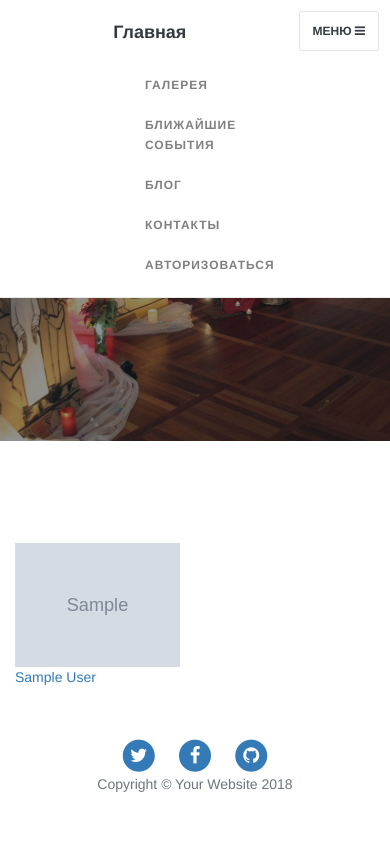
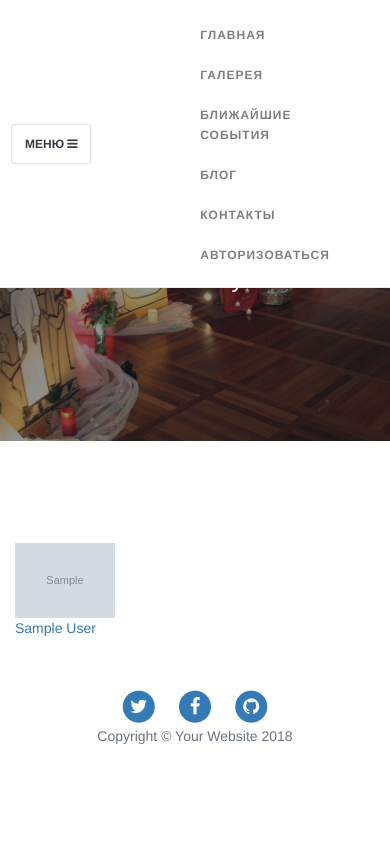
Before and after one commit to 3ypup/kosmalager.ru, a Rails app: page /albums in a window 390 px wide, after a click on "МЕНЮ". Run offline with Rails 7, Linux system fonts and the light colour scheme; tables that the repository leaves empty hold one stand-in row (values such as "Sample post"); parts of the project's set-up code (start-up, migrations or seed data) failed here and were passed over; some libraries are stand-ins or nearby versions.

Commit message:
gallery stylefix

```diff
--- a/app/controllers/albums_controller.rb
+++ b/app/controllers/albums_controller.rb
@@ -41,6 +41,7 @@ def create
 
 def show
 @album = Album.find(params[:id])
+
 @bckg = @album.image
 
 @title = @album.title
@@ -51,9 +52,7 @@ def show
 
 end
 
-def edit
 
-end
 
 def destroy
   @album = Album.find(params[:id])
@@ -71,22 +70,8 @@ def destroy
 
 end
 
-  def edit
-      @album = Article.find(params[:id])
-  end
 
 
-def update
-
-  @album = Album.find(params[:id])
-     if  @album.update(album_params)
-        redirect_to @album
-
-      else
-        render action: 'edit'
-      end
-
-end
 
 def album_params
     params.require(:album).permit(:author, :content, :title, :image,  {pics: []})
--- a/app/views/albums/index.html.erb
+++ b/app/views/albums/index.html.erb
@@ -25,7 +25,7 @@
 <% @albums.reverse_each  do |album|%>
     <div class="row">
 
-        <div> <a href = <%=album_url(album.id)%> class="col-md-3 col-sm-4 col-xs-6"><img class="img-responsive" src= <%=album.image%> /><p2> <%=album.author%></p2></a></div>
+        <div> <a href = <%=album_url(album.id)%> class="col-md-8 col-sm-4 col-xs-4"><img class="img-responsive" src= <%=album.image%> /><p2> <%=album.author%></p2></a></div>
 
 
 
--- a/app/views/layouts/application.html.erb
+++ b/app/views/layouts/application.html.erb
@@ -28,12 +28,6 @@
 
 <!--CleanBlog-->
 
- <!-- Bootstrap core JavaScript -->
-    <script src="/vendor/jquery/jquery.min.js"></script>
-    <script src="/vendor/bootstrap/js/bootstrap.bundle.min.js"></script>
-
-    <!-- Custom scripts for this template -->
-    <script src="/js/clean-blog.min.js"></script>
 
 
 
@@ -42,10 +36,10 @@
     <meta name="description" content="">
     <meta name="author" content="">
 
-    <title>Clean Blog - Start Bootstrap Theme</title>
+
 
     <!-- Bootstrap core CSS -->
-    <link href="/vendor/bootstrap/css/bootstrap.min.css" rel="stylesheet">
+    <link href="/vendor/bootstrap/css/bootstrap.css" rel="stylesheet">
 
     <!-- Custom fonts for this template -->
     <link href="/vendor/font-awesome/css/font-awesome.min.css" rel="stylesheet" type="text/css">
@@ -53,7 +47,7 @@
     <link href='https://fonts.googleapis.com/css?family=Open+Sans:300italic,400italic,600italic,700italic,800italic,400,300,600,700,800' rel='stylesheet' type='text/css'>
 
     <!-- Custom styles for this template -->
-    <link href="/css/clean-blog.min.css" rel="stylesheet">
+    <link href="/css/clean-blog.css" rel="stylesheet">
 
     <!-- Gallery -->
     <link href="//maxcdn.bootstrapcdn.com/bootstrap/3.3.0/css/bootstrap.min.css" rel="stylesheet" id="bootstrap-css">
@@ -63,28 +57,32 @@
 
 
 
-  <!--gallery-->
+    <link href="/css/lightgallery.css" rel="stylesheet">
+  </head>
+  <body>
 
 
 
 
 
-  </head>
-
-  <body>
-
 <!-- Navigation -->
     <nav class="navbar navbar-expand-lg navbar-light fixed-top" id="mainNav">
       <div class="container">
-        <a class="navbar-brand" href="/">Главная</a>
 
-        <button class="navbar-toggler navbar-toggler-right" type="button" data-toggle="collapse" data-target="#navbarResponsive" aria-controls="navbarResponsive" aria-expanded="false" aria-label="Toggle navigation">
+
+        <button class="navbar-toggler navbar-toggler-right" type="button" data-toggle="collapse" data-target="#navbarResponsive" aria-controls="navbarResponsive" aria-expanded="true" aria-label="Toggle navigation">
           Меню
           <i class="fa fa-bars"></i>
         </button>
-        <div class="collapse navbar-collapse" id="navbarResponsive">
-          <div class="mx-auto" style="width: 100px;">
+        <div class="mx-auto" style="width: 100px;">
+
+        <div class="collapse navbar-collapse" id="navbarResponsive" >
+
           <ul class="navbar-nav ml-auto ">
+
+            <li class="nav-item">
+              <a class="nav-link" href="/">Главная</a>
+            </li>
             <li class="nav-item">
               <a class="nav-link" href="/albums">Галерея</a>
             </li>
@@ -178,3 +176,12 @@
     </footer>
   </body>
 </html>
+
+
+<!-- Bootstrap core JavaScript -->
+    <script src="/vendor/jquery/jquery.min.js"></script>
+    <script src="/vendor/bootstrap/js/bootstrap.bundle.min.js"></script>
+
+    <!-- Custom scripts for this template -->
+    <script src="/js/clean-blog.js"></script>
+        <script src="/js/lightgallery-all.min.js"></script>
```
Also changed, not shown: app/views/albums/show.html.erb (+5 -6 lines), 11 other files.
